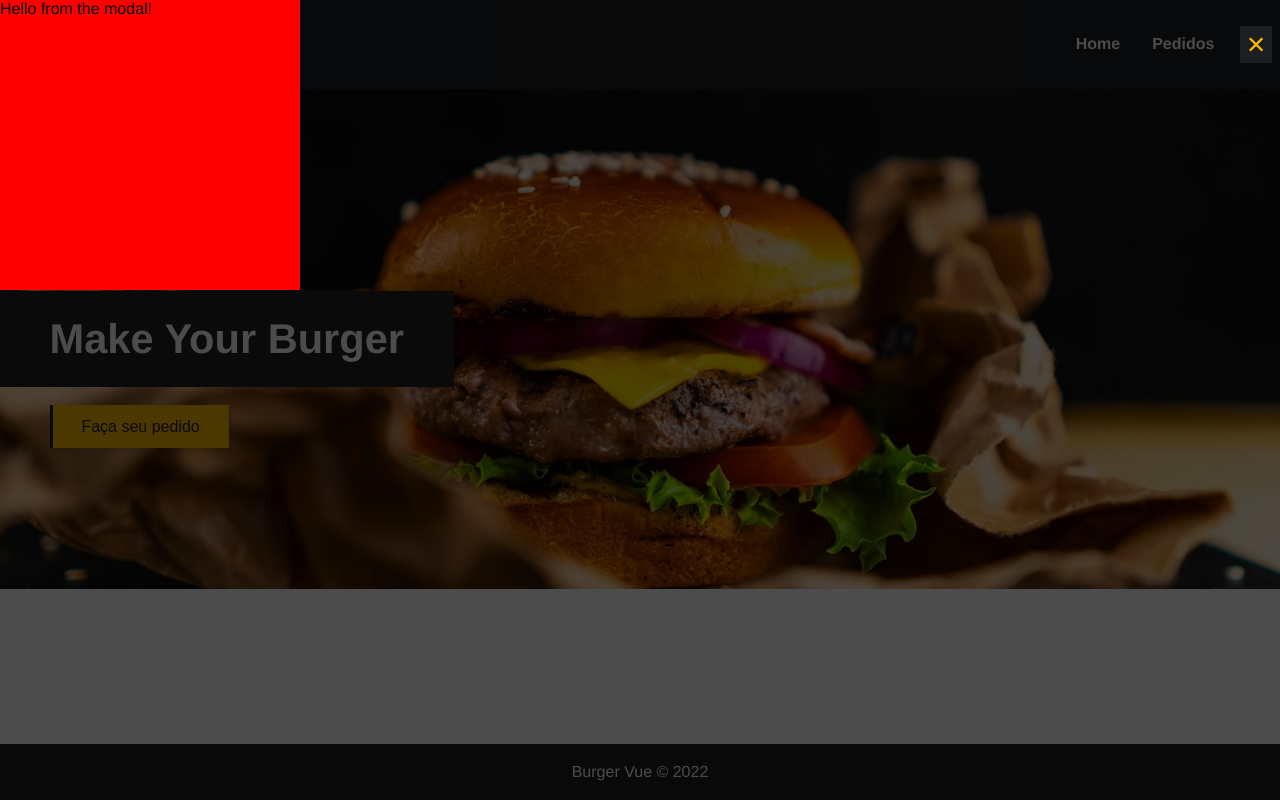
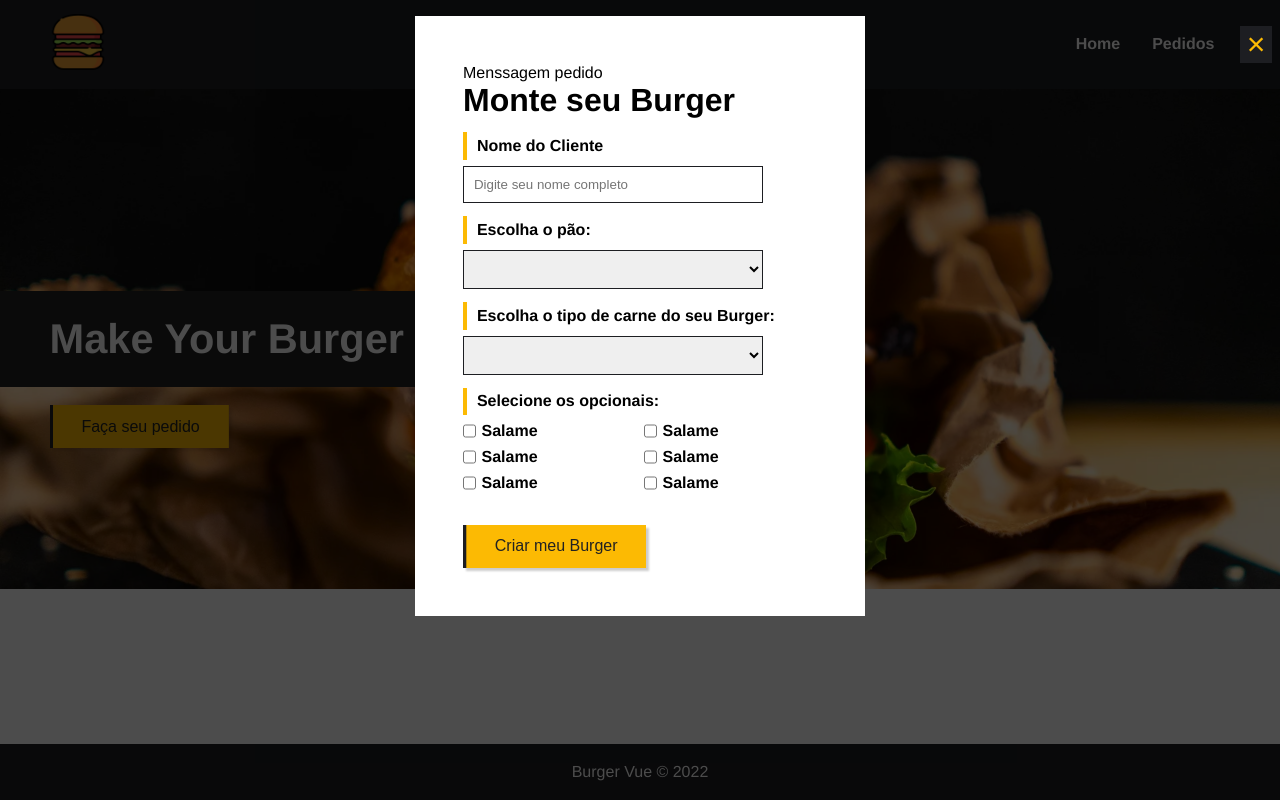
Before and after one commit to danielcrubens/burger-vue, a Vue app: page / in a window 1280 px wide. Both pictures are taken after a click on the button "Faça seu pedido". Built offline with nearby package versions, Linux system fonts and the light colour scheme.

Commit message:
formulário cadastro  :white_check_mark:

```diff
--- /dev/null
+++ b/src/components/BurgerForm.vue
@@ -0,0 +1,135 @@
+<template>
+  <div>
+    <p>Menssagem pedido</p>
+    <div>
+      <form id="buger-form">
+        <h1>Monte seu Burger</h1>
+        <div class="input-container">
+          <label for="nome">Nome do Cliente</label>
+          <input type="text" id="nome" name="nome" v-model="nome" placeholder="Digite seu nome completo">
+        </div>
+        <div class="input-container">
+          <label for="pao">Escolha o pão:</label>
+          <select name="pao" id="pao" v-model="pao">
+            <option value="">Selecione seu pão</option>
+            <option value="integral">Integral</option>
+          </select>
+        </div>
+        <div class="input-container">
+          <label for="carne">Escolha o tipo de carne do seu Burger:</label>
+          <select name="carne" id="carne" v-model="carne">
+            <option value="">Selecione o tipo de carne</option>
+            <option value="maminha">Maminha</option>
+          </select>
+        </div>
+        <div id="opcionais-container" class="input-container">
+          <label id="opcionais-title" for="opcionais">Selecione os opcionais:</label>
+          <div class="checkbox-container">
+            <input type="checkbox" name="opcionais" v-model="opcionais" value="salame">
+            <span>Salame</span>
+            <input type="checkbox" name="opcionais" v-model="opcionais" value="salame">
+            <span>Salame</span> <input type="checkbox" name="opcionais" v-model="opcionais" value="salame">
+            <span>Salame</span>
+            <input type="checkbox" name="opcionais" v-model="opcionais" value="salame">
+            <span>Salame</span>
+            <input type="checkbox" name="opcionais" v-model="opcionais" value="salame">
+            <span>Salame</span> <input type="checkbox" name="opcionais" v-model="opcionais" value="salame">
+            <span>Salame</span>
+          </div>
+        </div>
+        <input type="submit" class="submit-btn" value="Criar meu Burger">
+      </form>
+    </div>
+  </div>
+</template>
+
+<script>
+export default {
+  name: 'BurgerForm'
+}
+</script>
+
+<style lang="scss" scoped>
+#buger-form {
+  h1{
+    margin-bottom: 0.8rem;
+  }
+  .input-container {
+    display: flex;
+    flex-direction: column;
+    margin-bottom: .8rem;
+  }
+
+  label {
+    font-weight: bold;
+    margin-bottom: 0.4rem;
+    padding: 0.31rem 0.62rem;
+    border-left: 0.25rem solid $link;
+  }
+
+  input,
+  select {
+    padding: 0.62rem;
+    outline: none;
+    width: 18.75rem;
+    border: 0.06rem solid $bg;
+
+    &:focus {
+      border: 0.06rem solid $link;
+    }
+  }
+
+  #opcionais-container {
+    flex-direction: row;
+    flex-wrap: wrap;
+  }
+
+  #opcionais-title {
+    width: 100%;
+  }
+
+  .checkbox-container {
+    display: grid;
+    grid-template-columns: 1fr 1fr 1fr 1fr;
+    grid-template-rows: 1fr 1fr;
+    gap: 0.5rem 0.5rem;
+    justify-content: space-between;
+    align-content: end;
+    justify-items: start;
+    width: 100%;
+    margin-bottom: 1.25rem;
+
+    span,
+    input {
+      width: auto;
+    }
+
+    span {
+      margin-left: -4.5rem;
+      font-weight: bold;
+    }
+  }
+
+  .submit-btn {
+    width: auto;
+    cursor: pointer;
+    display: block;
+    padding: 0.8rem 1.8rem;
+    background: linear-gradient(to right, $bg 50%, $link 50%);
+    background-size: 200% 100.5%;
+    background-position: right bottom;
+    font-size: 1rem;
+    color: $h1;
+    border: none;
+    border-left: 0.20rem solid $bg;
+    border-color: none;
+    box-shadow: 0.188rem 0.188rem 0.125rem rgba(0, 0, 0, 0.2);
+    transition: all .3s ease-out;
+
+    &:hover {
+      background-position: left bottom;
+      color: $text;
+    }
+  }
+}
+</style>
--- a/src/components/Popup.vue
+++ b/src/components/Popup.vue
@@ -3,7 +3,7 @@
     <div class="modal">
       <div v-if="open" class="overlay">
         <div class="container">
-          <p>Hello from the modal!</p>
+          <BurgerForm />
         </div>
         <button @click="open = false" class="close">&times;</button>
       </div>
@@ -15,8 +15,13 @@
 </template>
 
 <script>
+import BurgerForm from '../components/BurgerForm.vue'
+
 export default {
   name: 'Popup',
+  components: {
+    BurgerForm
+  },
   data() {
     return {
       open: false
@@ -39,7 +44,7 @@ export default {
     background: linear-gradient(to right, $bg 50%, $link 50%);
     background-size: 200% 100.5%;
     background-position: right bottom;
-    font-size:1rem;
+    font-size: 1rem;
     color: $h1;
     border: none;
     border-left: 0.20em solid $bg;
@@ -68,9 +73,13 @@ export default {
 
 
     .container {
-      background: red;
-      width: 300px;
-      height: 290px;
+      background: $text;
+      width: 450px;
+      height: auto;
+      margin: 0 auto;
+      margin-top: 1rem;
+      padding: 3rem;
+
     }
   }
 
@@ -84,7 +93,8 @@ export default {
     cursor: pointer;
     color: $link;
     background: $bg;
-    &:hover{
+
+    &:hover {
       filter: brightness(1);
     }
   }
```
